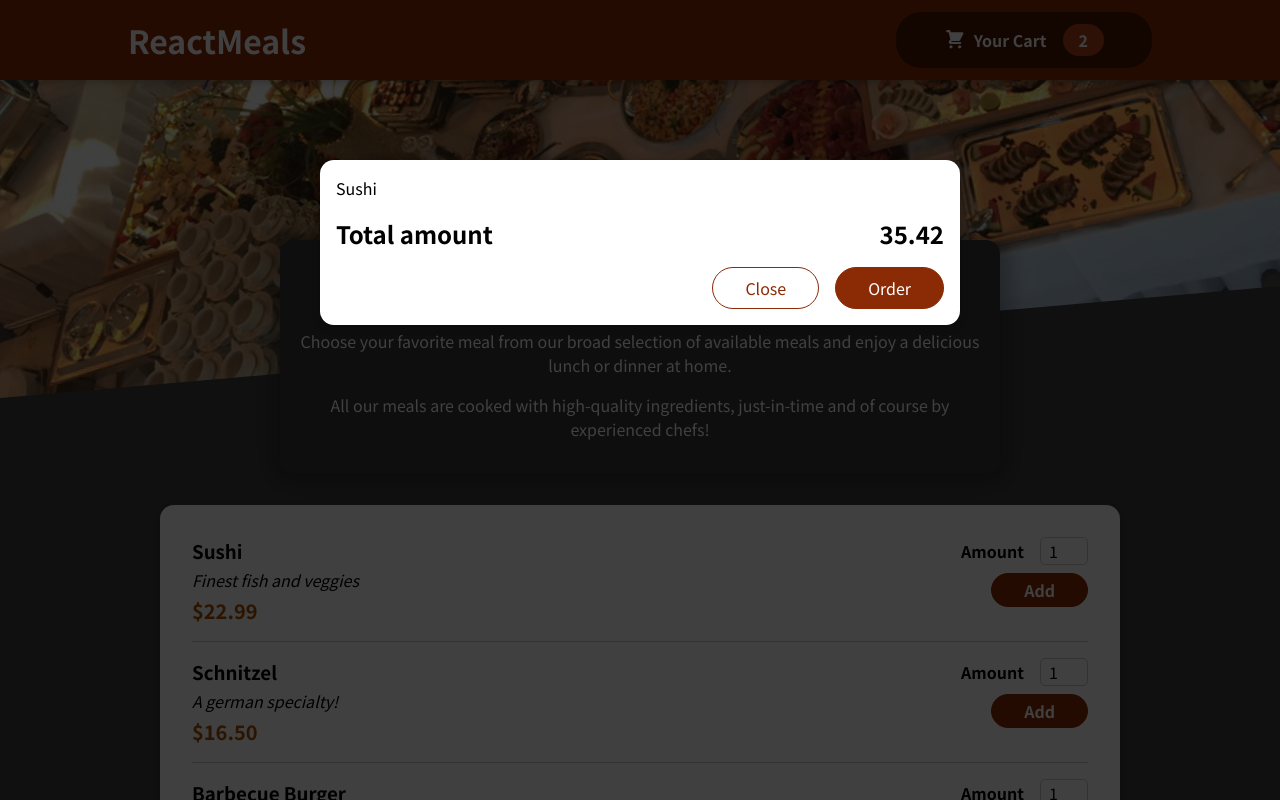
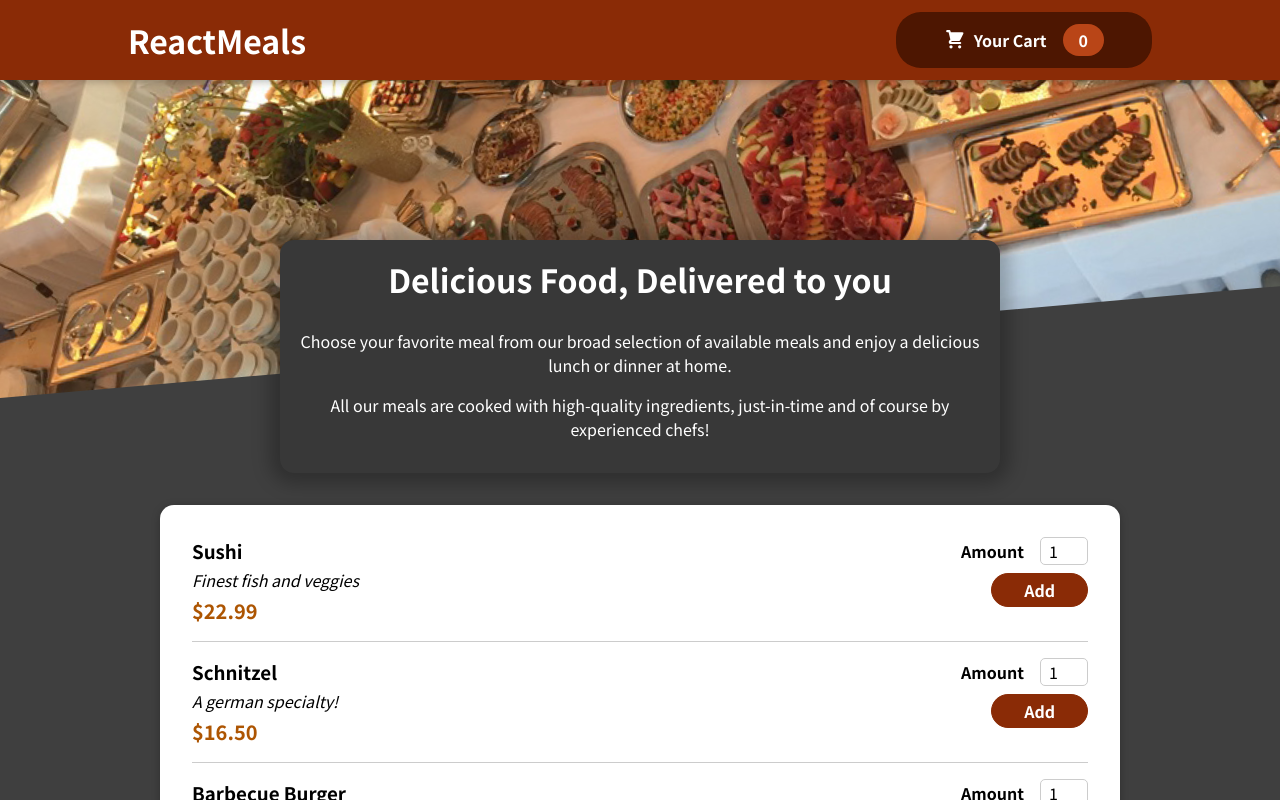
Before and after one commit to michalskimateusz/food-order-app, a React (Create React App) app: page / in a window 1280 px wide. Shown: the top 800 px of the page. Built offline with nearby package versions, Linux system fonts and the light colour scheme.

Commit message:
Managing Cart state

```diff
--- a/src/App.js
+++ b/src/App.js
@@ -1,17 +1,28 @@
 import Header from "./components/Layout/Header";
-import React, {Fragment} from "react";
+import React, {useState} from "react";
 import Meals from "./components/Meals/Meals";
 import Cart from "./components/Cart/Cart";
+import CartProvider from "./store/CartProvider";
 
 function App() {
+  const [cartIsShown, setCartIsShown] = useState(false);
+
+  const showCartHandler = () => {
+    setCartIsShown(true);
+  };
+
+  const hideCartHandler = () => {
+    setCartIsShown(false);
+  };
+
   return (
-    <Fragment>
-      <Cart />
-      <Header/>
+    <CartProvider>
+      {cartIsShown && <Cart onClose={hideCartHandler}/>}
+      <Header onShowCart={showCartHandler} />
       <main>
         <Meals/>
       </main>
-    </Fragment>
+    </CartProvider>
   );
 }
 
--- a/src/components/Cart/Cart.js
+++ b/src/components/Cart/Cart.js
@@ -1,19 +1,45 @@
-import React from 'react';
+import React, {useContext} from 'react';
 import styles from './Cart.module.css';
 import Modal from "../UI/Modal";
+import CartContext from "../../store/cart-context";
+import CartItem from "./CartItem";
 
-const Cart = () => {
-  const cartItems = <ul className={styles['cart-items']}>{[{id: 'c1', name: 'Sushi', amount: 2, price: 12.99}].map(item => <li>{item.name}</li>)}</ul>
+const Cart = (props) => {
+  const cartCtx = useContext(CartContext);
+
+  const totalAmount = `$${cartCtx.totalAmount.toFixed(2)}`;
+  const hasItems = cartCtx.hasItems = cartCtx.items.length > 0;
+
+  const cartItemRemoveHandler = (id) => {
+    cartCtx.removeItem(id);
+  };
+
+  const cartItemAddHandler = (item) => {
+    cartCtx.addItem({...item, amount: 1});
+  };
+
+  const cartItems = <ul className={styles['cart-items']}>
+    {cartCtx.items.map((item) => (
+      <CartItem
+      key={item.id}
+      name={item.name}
+      amount={item.amount}
+      price={item.price}
+      onRemove={cartItemRemoveHandler.bind(null, item.id)}
+      onAdd={cartItemAddHandler.bind(null, item)}
+    />
+    ))}
+  </ul>
   return (
-    <Modal>
+    <Modal onClose={props.onClose}>
       {cartItems}
       <div className={styles.total}>
         <span>Total amount</span>
-        <span>35.42</span>
+        <span>{totalAmount}</span>
       </div>
       <div className={styles.actions}>
-        <button className={styles['button--alt']}>Close</button>
-        <button className={styles.button}>Order</button>
+        <button className={styles['button--alt']} onClick={props.onClose}>Close</button>
+        {hasItems && <button className={styles.button}>Order</button>}
       </div>
     </Modal>
   );
--- /dev/null
+++ b/src/components/Cart/CartItem.js
@@ -0,0 +1,23 @@
+import styles from './CartItem.module.css';
+
+const CartItem = (props) => {
+  const price = `$${props.price.toFixed(2)}`;
+
+  return (
+    <li className={styles['cart-item']}>
+      <div>
+        <h2>{props.name}</h2>
+        <div className={styles.summary}>
+          <span className={styles.price}>{price}</span>
+          <span className={styles.amount}>x {props.amount}</span>
+        </div>
+      </div>
+      <div className={styles.actions}>
+        <button onClick={props.onRemove}>−</button>
+        <button onClick={props.onAdd}>+</button>
+      </div>
+    </li>
+  );
+};
+
+export default CartItem;
--- /dev/null
+++ b/src/components/Cart/CartItem.module.css
@@ -0,0 +1,65 @@
+.cart-item {
+  display: flex;
+  justify-content: space-between;
+  align-items: center;
+  border-bottom: 2px solid #8a2b06;
+  padding: 1rem 0;
+  margin: 1rem 0;
+}
+
+.cart-item h2 {
+  margin: 0 0 0.5rem 0;
+  color: #363636;
+}
+
+.summary {
+  width: 10rem;
+  display: flex;
+  justify-content: space-between;
+  align-items: center;
+}
+
+.price {
+  font-weight: bold;
+  color: #8a2b06;
+}
+
+.amount {
+  font-weight: bold;
+  border: 1px solid #ccc;
+  padding: 0.25rem 0.75rem;
+  border-radius: 6px;
+  color: #363636;
+}
+
+.actions {
+  display: flex;
+  flex-direction: column;
+}
+
+@media (min-width: 768px) {
+  .actions {
+    flex-direction: row;
+  }
+}
+
+.cart-item button {
+  font: inherit;
+  font-weight: bold;
+  font-size: 1.25rem;
+  color: #8a2b06;
+  border: 1px solid #8a2b06;
+  width: 3rem;
+  text-align: center;
+  border-radius: 6px;
+  background-color: transparent;
+  cursor: pointer;
+  margin-left: 1rem;
+  margin: 0.25rem;
+}
+
+.cart-item button:hover,
+.cart-item button:active {
+  background-color: #8a2b06;
+  color: white;
+}
--- a/src/components/Layout/Header.js
+++ b/src/components/Layout/Header.js
@@ -9,7 +9,7 @@ const Header = (props) => {
     <Fragment>
       <header className={styles.header}>
         <h1>ReactMeals</h1>
-        <HeaderCartButton/>
+        <HeaderCartButton onClick={props.onShowCart}/>
       </header>
       <div className={styles['main-image']}>
         <img src={mealsImg} alt="A table full of delicious food"/>
--- a/src/components/Layout/HeaderCartButton.js
+++ b/src/components/Layout/HeaderCartButton.js
@@ -1,16 +1,45 @@
-import React from 'react';
+import React, {useContext, useEffect, useState} from 'react';
 import CartIcon from "../Cart/CartIcon";
-import classes from "./HeaderCartButton.module.css";
+import styles from "./HeaderCartButton.module.css";
+import CartContext from '../../store/cart-context';
 
 const HeaderCartButton = (props) => {
+  const [btnIsHighlighted, setBntIsHighlighted] = useState(false);
+
+  const cartCtx = useContext(CartContext);
+
+  const { items } = cartCtx;
+
+  const numberOfCartItems = items.reduce((curNumber, item) => {
+    return curNumber + item.amount;
+  }, 0);
+
+
+  const btnClasses = `${styles.button} ${btnIsHighlighted ? styles.bump : ''}`;
+
+  useEffect(() => {
+    if (cartCtx.items.length === 0) {
+      return;
+    }
+    setBntIsHighlighted(true)
+
+    const timer = setTimeout(() => {
+      setBntIsHighlighted(false)
+    }, 300);
+
+    return () => {
+      clearTimeout(timer);
+    };
+  }, [items]);
+
   return (
-    <button className={classes.button}>
-      <span className={classes.icon}>
+    <button className={btnClasses} onClick={props.onClick}>
+      <span className={styles.icon}>
         <CartIcon/>
       </span>
       <span>Your Cart</span>
-      <span className={classes.badge}>
-        2
+      <span className={styles.badge}>
+        {numberOfCartItems}
       </span>
     </button>
   );
--- a/src/components/Meals/MealItem/MealItem.js
+++ b/src/components/Meals/MealItem/MealItem.js
@@ -1,9 +1,20 @@
-import React from 'react';
+import React, {useContext} from 'react';
 import styles from './MealItem.module.css';
 import MealItemForm from "./MealItemForm";
+import CartContext from "../../../store/cart-context";
 
 const MealItem = (props) => {
+  const cartCtx = useContext(CartContext);
   const price = `$${props.price.toFixed(2)}`;
+
+  const addItemToCartHandler = (amount) => {
+    cartCtx.addItem({
+      id: props.id,
+      name: props.name,
+      amount: amount,
+      price: props.price,
+    });
+  };
 
   return (
     <li className={styles.meal}>
@@ -13,7 +24,7 @@ const MealItem = (props) => {
         <div className={styles.price}>{price}</div>
       </div>
       <div>
-        <MealItemForm id={props.id}/>
+        <MealItemForm id={props.id} onAddToCart={addItemToCartHandler}/>
       </div>
     </li>
   );
--- a/src/components/UI/Input.js
+++ b/src/components/UI/Input.js
@@ -1,13 +1,13 @@
 import React from 'react';
 import styles from './Input.module.css';
 
-const Input = (props) => {
+const Input = React.forwardRef((props, ref) => {
   return (
     <div className={styles.input}>
       <label htmlFor={props.input.id}>{props.label}</label>
-      <input {...props.input}/>
+      <input ref={ref} {...props.input}/>
     </div>
   );
-};
+});
 
 export default Input;
--- a/src/components/UI/Modal.js
+++ b/src/components/UI/Modal.js
@@ -3,7 +3,7 @@ import styles from './Modal.module.css';
 import ReactDOM from "react-dom";
 
 const Backdrop = (props) => {
-  return <div className={styles.backdrop}></div>
+  return <div className={styles.backdrop} onClick={props.onClose}/>
 };
 
 const ModalOverlay = (props) => {
@@ -18,7 +18,7 @@ const portalElement = document.getElementById('overlays');
 const Modal = (props) => {
   return (
     <Fragment>
-      {ReactDOM.createPortal(<Backdrop/>, portalElement)}
+      {ReactDOM.createPortal(<Backdrop onClose={props.onClose}/>, portalElement)}
       {ReactDOM.createPortal(<ModalOverlay>{props.children}</ModalOverlay>, portalElement)}
     </Fragment>
   );
--- /dev/null
+++ b/src/store/CartProvider.js
@@ -0,0 +1,75 @@
+import CartContext from "./cart-context";
+import {useReducer} from "react";
+
+const defaultCartState = {
+  items: [],
+  totalAmount: 0
+};
+
+const cartReducer = (state, action) => {
+  if (action.type === 'ADD') {
+    const updatedTotalAmount = state.totalAmount + action.item.price * action.item.amount;
+    const existingCartItemIndex = state.items.findIndex(item => item.id === action.item.id);
+    const existingCartItem = state.items[existingCartItemIndex];
+
+    let updatedItems;
+
+    if (existingCartItem) {
+      const updatedItem = {
+        ...existingCartItem,
+        amount: existingCartItem.amount + action.item.amount
+      };
+      updatedItems = [...state.items];
+      updatedItems[existingCartItemIndex] = updatedItem;
+    } else {
+      updatedItems = state.items.concat(action.item);
+    }
+
+    return {
+      items: updatedItems,
+      totalAmount: updatedTotalAmount
+    };
+  }
+  if (action.type === 'REMOVE') {
+    const existingCartItemIndex = state.items.findIndex((item) => item.id === action.id);
+    const existingItem = state.items[existingCartItemIndex];
+    const updatedTotalAmount = state.totalAmount - existingItem.price;
+    let updatedItems;
+    if (existingItem.amount === 1) {
+      updatedItems = state.items.filter(item => item.id !== action.id);
+    } else {
+      const updatedItem = { ...existingItem, amount: existingItem.amount - 1};
+      updatedItems = [...state.items];
+      updatedItems[existingCartItemIndex] = updatedItem;
+    }
+    return {
+      items: updatedItems,
+      totalAmount: updatedTotalAmount
+    };
+  }
+  return defaultCartState;
+};
+
+const CartProvider = (props) => {
+  const [cartState, dispatchCartAction] = useReducer(cartReducer, defaultCartState);
+
+  const addItemToCartHandler = (item) => {
+    dispatchCartAction({type: 'ADD', item: item});
+  };
+
+  const removeItemFromCartHandler = (id) => {
+    dispatchCartAction({type: 'REMOVE', id: id});
+  };
+
+  const cartContext = {
+    items: cartState.items,
+    totalAmount: cartState.totalAmount,
+    addItem: addItemToCartHandler,
+    removeItem: removeItemFromCartHandler
+  }
+  return (<CartContext.Provider value={cartContext}>
+    {props.children}
+  </CartContext.Provider>)
+};
+
+export default CartProvider;
--- /dev/null
+++ b/src/store/cart-context.js
@@ -0,0 +1,10 @@
+import React from "react";
+
+const CartContext = React.createContext({
+  items: [],
+  totalAmount: 0,
+  addItem: (item)=> {},
+  removeItem: (id)=> {}
+});
+
+export default CartContext;
```
Also changed, not shown: src/components/Meals/MealItem/MealItemForm.js (+24 -2 lines).
